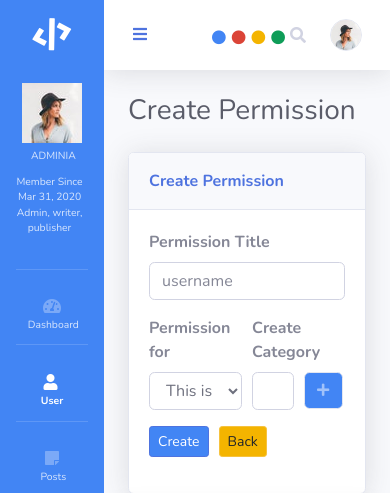
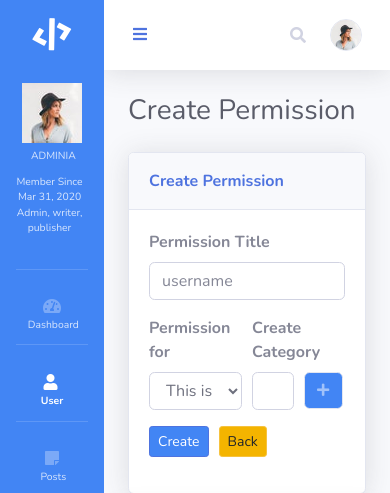
Before and after one commit to iKunalmathur/blogBoard, a Laravel app: page /permission/create in a window 390 px wide. Shown: the top 493 px of the page. Run offline with Laravel 8, Linux system fonts and the light colour scheme; the visitor is signed in with stand-in values (Sample User, id 1); some libraries are stand-ins or nearby versions.

Commit message:
change theme hide on mobile and Logo link connfig

```diff
--- a/resources/views/layouts/header.blade.php
+++ b/resources/views/layouts/header.blade.php
@@ -7,9 +7,14 @@
       </div>
     </form>
     <ul class="nav navbar-nav flex-nowrap ml-auto">
-      <div class="d-none d-sm-block topbar-divider"></div>
+      <style>
+      @media only screen and (max-width: 992px) {
+        .mobileHide{ display: none;;}
+      }
+      </style>
+      <div class="d-none d-sm-block topbar-divider "></div>
       <li class="nav-item pulse animated dropdown no-arrow" role="presentation" style="padding-top: 5px;">
-        <div class="row">
+        <div class="row mobileHide">
           <div class="col" style="padding-right: 1px;padding-left: 1px;padding-bottom: 0px;"><a href="#"><i class="fa fa-circle" data-bs-hover-animate="pulse" style="color: #4285f4;margin: 2px;"></i></a></div>
           <div class="col" style="padding-right: 1px;padding-left: 1px;padding-bottom: 0px;"><a href="#"><i class="fa fa-circle" data-bs-hover-animate="pulse" style="color: #db4437;margin: 2px;"></i></a></div>
           <div class="col" style="padding-right: 1px;padding-left: 1px;padding-bottom: 0px;"><a href="#"><i class="fa fa-circle" data-bs-hover-animate="pulse" style="color: #f4b400;margin: 2px;"></i></a></div>
--- a/resources/views/layouts/sidebar.blade.php
+++ b/resources/views/layouts/sidebar.blade.php
@@ -1,6 +1,6 @@
 <nav class="navbar navbar-dark align-items-start sidebar sidebar-dark accordion p-0" style="background-color: #4285f4;">
   <div class="container-fluid d-flex flex-column p-0">
-    <a class="navbar-brand d-flex justify-content-center align-items-center sidebar-brand m-0" href="#">
+    <a class="navbar-brand d-flex justify-content-center align-items-center sidebar-brand m-0" href="{!! route('home') !!}">
       <div class="sidebar-brand-icon rotate-n-15"><i class="fas fa-code"></i></div>
       <div class="sidebar-brand-text mx-3"><span><strong>blogBoard</strong></span></div>
     </a>
```
